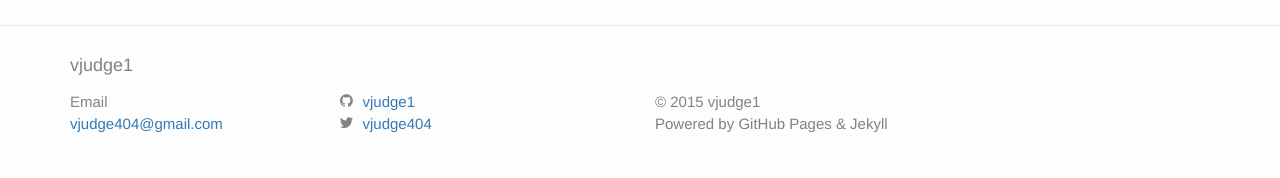
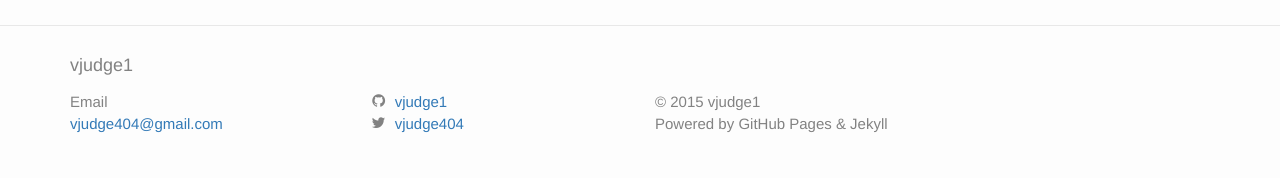
Before and after one commit to upclinux/upclinux.github.io, a Jekyll site: the page built from index.html, in a window 1280 px wide. Shown: the part 1776-1954 px from the top of the page. Built offline with Jekyll 4.4.1, drawn with Linux system fonts in a browser that asks for light colours; nearby versions of some CDN libraries; the list of posts is cut into pages by our own code.

Commit message:
footer bug

```diff
--- a/_sass/_layout.scss
+++ b/_sass/_layout.scss
@@ -8,9 +8,17 @@
     color: $grey-color;
 }
 
-.contact-list, .social-media-list {
+.contact-list {
     list-style: none;
     margin-left: 0;
+
+    i {
+        color: $grey-color;
+    }
+}
+
+.social-media-list {
+    list-style: none;
 
     i {
         color: $grey-color;
```
